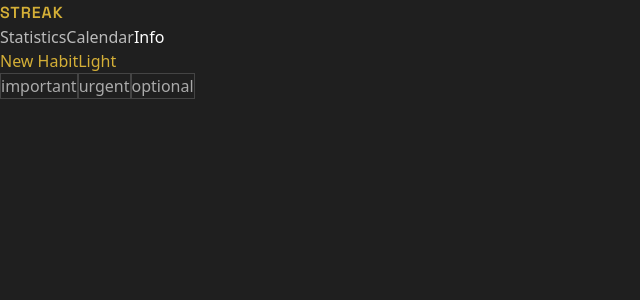
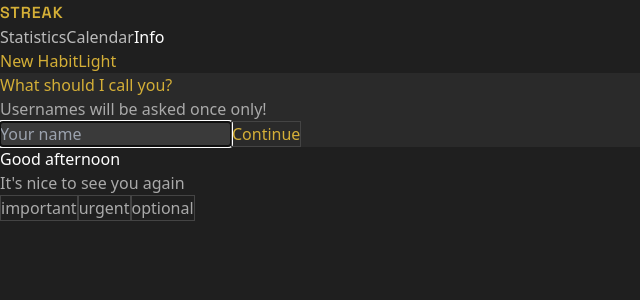
Before and after one commit to amrokld/Streak, a React (Vite) app: page / in a window 1280 px wide. Shown: the top 300 px of the page, without its empty margins (0-640 px from the left). Built offline with nearby package versions, Linux system fonts and the light colour scheme.

Commit message:
feat: implement username prompt and greeting functionality in Home component

```diff
--- a/src/pages/Home.jsx
+++ b/src/pages/Home.jsx
@@ -1,4 +1,4 @@
-import { useState } from "react";
+import { useState, useEffect } from "react";
 import { useOutletContext } from "react-router-dom";
 import { useHabits } from "../Context/HabitContext";
 import HabitCard from "../components/HabitCard";
@@ -6,7 +6,7 @@ import { useTheme } from "../Context/ThemeContext";
 import Onboarding from "./Onboarding";
 
 export default function Home() {
-  const { habits, addHabit } = useHabits();
+  const { habits } = useHabits();
   const { showNewHabit, setShowNewHabit } = useOutletContext();
   const { theme } = useTheme();
 
@@ -14,46 +14,128 @@ export default function Home() {
   const accent = isDark ? "#d4af37" : "#2563eb";
   const subText = isDark ? "#aaa" : "#6b7280";
 
+  /* ---------- USERNAME STATE (FIXED) ---------- */
+  const [username, setUsername] = useState(
+    localStorage.getItem("username") || ""
+  );
+  const [showNamePrompt, setShowNamePrompt] = useState(false);
 
-  const [name, setName] = useState("");
-  const [category, setCategory] = useState("important");
+  useEffect(() => {
+    if (!username) {
+      setShowNamePrompt(true);
+    }
+  }, [username]);
+
+  /* ---------- CATEGORY FILTER ---------- */
   const [activeCategories, setActiveCategories] = useState([]);
 
-  const handleCreate = () => {
-    if (!name.trim()) return;
-    if (habits.length >= 10) return;
-
-    const newHabit = {
-      id: Date.now(),
-      name: name.trim(),
-      category,
-      streak: 0,
-      longestStreak: 0,
-      completedDays: [],
-      lastCheck: null
-    };
-
-    addHabit(newHabit);
-    setName("");
-    setCategory("important");
-    setShowNewHabit(false);
-  };
-
   const toggleCategory = (cat) => {
-    setActiveCategories(prev =>
+    setActiveCategories((prev) =>
       prev.includes(cat)
-      ? prev.filter(c => c !== cat)
-      : [...prev, cat]
+        ? prev.filter((c) => c !== cat)
+        : [...prev, cat]
     );
   };
 
+  /* ---------- GREETING ---------- */
+  const getGreeting = () => {
+    const hour = new Date().getHours();
+    if (hour < 12) return "Good morning";
+    if (hour < 18) return "Good afternoon";
+    return "Good evening";
+  };
+
   return (
-    <div className="flex justify-center mt-28">
+    <div className="flex justify-center mt-16 lg:mt-20 pb-20 lg:pb-28">
       <div className="w-full max-w-6xl px-2">
 
-        {/* Category filters */}
+        {/* ---------- NAME PROMPT ---------- */}
+        {showNamePrompt && (
+          <div className="fixed inset-0 z-50 flex items-center justify-center">
+            <div
+              className={`absolute inset-0 ${
+                isDark ? "bg-black/60" : "bg-black/30"
+              }`}
+            />
+
+            <div
+              className="relative w-full max-w-sm rounded-3xl px-8 py-10 text-center"
+              style={{
+                backgroundColor: isDark ? "#2a2a2a" : "#ffffff",
+                color: isDark ? "#ffffff" : "#1a1a1a"
+              }}
+            >
+              <h2
+                className="text-2xl font-bold mb-2"
+                style={{ color: accent }}
+              >
+                What should I call you?
+              </h2>
+
+              <p className="text-sm mb-6" style={{ color: subText }}>
+                Usernames will be asked once only!
+              </p>
+
+              <input
+                id="username-input"
+                autoFocus
+                type="text"
+                placeholder="Your name"
+                className="w-full mb-6 px-4 py-2 rounded outline-none text-center"
+                style={{
+                  backgroundColor: isDark ? "#3a3a3a" : "#e5e7eb",
+                  color: isDark ? "#ffffff" : "#1a1a1a"
+                }}
+                onKeyDown={(e) => {
+                  if (e.key === "Enter" && e.target.value.trim()) {
+                    const value = e.target.value.trim();
+                    localStorage.setItem("username", value);
+                    setUsername(value);
+                    setShowNamePrompt(false);
+                  }
+                }}
+              />
+
+              <button
+                className="w-full py-2 rounded-xl font-medium transition"
+                style={{
+                  color: accent,
+                  border: `1px solid ${isDark ? "#444" : "#cbd5e1"}`
+                }}
+                onClick={() => {
+                  const input = document.getElementById("username-input");
+                  if (input?.value.trim()) {
+                    const value = input.value.trim();
+                    localStorage.setItem("username", value);
+                    setUsername(value);
+                    setShowNamePrompt(false);
+                  }
+                }}
+              >
+                Continue
+              </button>
+            </div>
+          </div>
+        )}
+
+        {/* ---------- GREETING ---------- */}
+        <div className="mb-6">
+          <h2
+            className="text-2xl font-medium"
+            style={{ color: isDark ? "#ffffff" : "#1a1a1a" }}
+          >
+            {getGreeting()}
+            {username ? `, ${username}!` : ""}
+          </h2>
+
+          <p className="text-sm mt-1" style={{ color: subText }}>
+            It's nice to see you again
+          </p>
+        </div>
+
+        {/* ---------- CATEGORY FILTERS ---------- */}
         <div className="flex gap-3 mb-6">
-          {["important", "urgent", "optional"].map(cat => {
+          {["important", "urgent", "optional"].map((cat) => {
             const active = activeCategories.includes(cat);
 
             return (
@@ -75,7 +157,7 @@ export default function Home() {
           })}
         </div>
 
-        {/* Habits grid */}
+        {/* ---------- HABITS GRID ---------- */}
         <div className="grid grid-cols-1 sm:grid-cols-2 lg:grid-cols-4 gap-6">
           {showNewHabit && (
             <Onboarding
@@ -85,12 +167,12 @@ export default function Home() {
           )}
 
           {habits
-            .filter(habit =>
+            .filter((habit) =>
               activeCategories.length === 0
                 ? true
                 : activeCategories.includes(habit.category)
             )
-            .map(habit => (
+            .map((habit) => (
               <HabitCard key={habit.id} habit={habit} />
             ))}
         </div>
@@ -98,5 +180,4 @@ export default function Home() {
       </div>
     </div>
   );
-
 }
```
